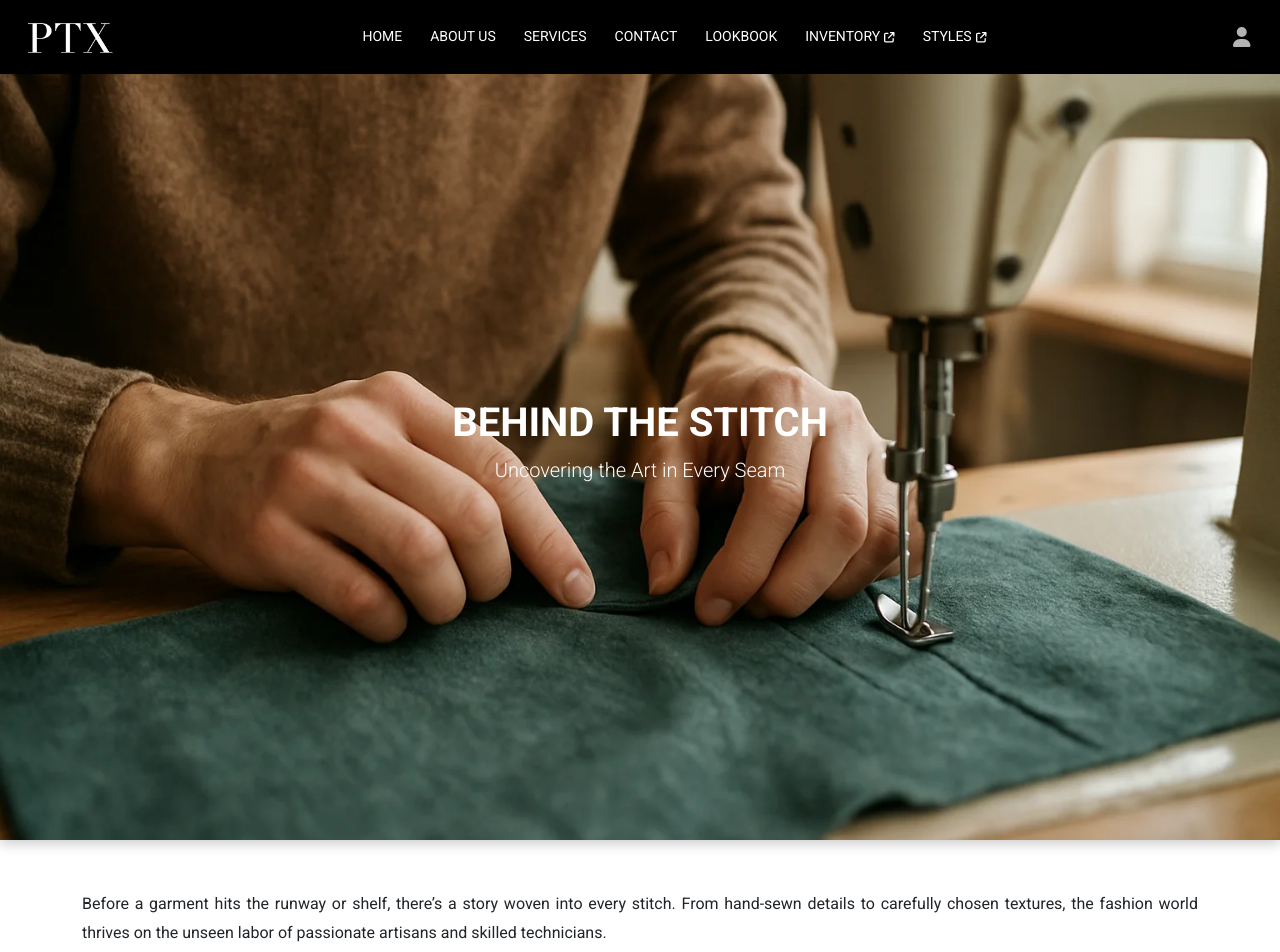
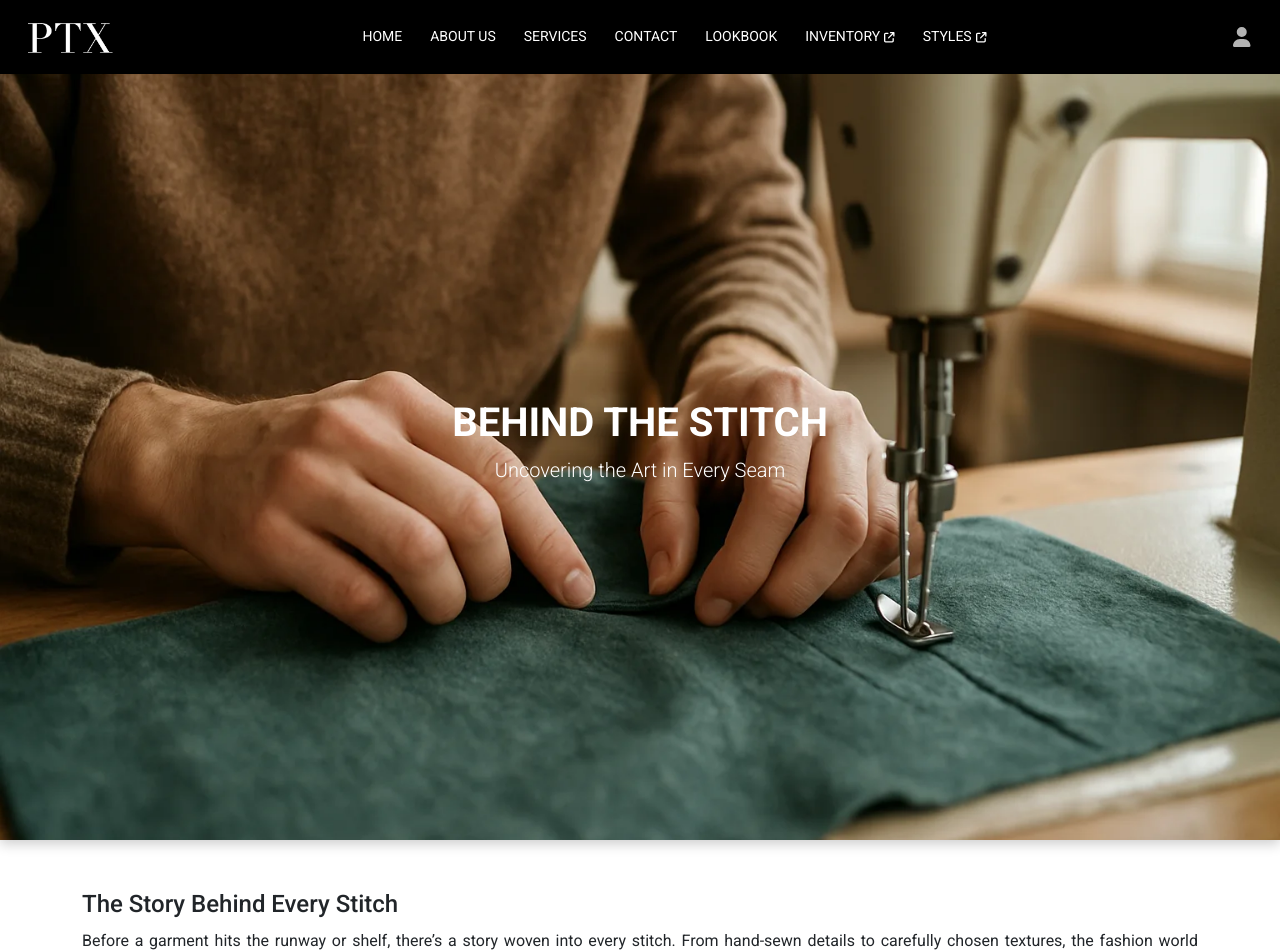
Before and after one commit to Zeeshanprojects/PTX-2, a React (Create React App) app in the folder PTX-2/ptx-2/: page /blog2 in a window 1280 px wide. Shown: the top 952 px of the page. Built offline with nearby package versions, Linux system fonts and the light colour scheme.

Commit message:
code updated

```diff
--- a/PTX-2/ptx-2/src/Pages/Blog2.jsx
+++ b/PTX-2/ptx-2/src/Pages/Blog2.jsx
@@ -19,6 +19,7 @@ export default function Blog2() {
 
 
         <div className="container blog-content">
+          <h4>The Story Behind Every Stitch</h4>
           <p>
             Before a garment hits the runway or shelf, there’s a story woven
             into every stitch. From hand-sewn details to carefully chosen
```
